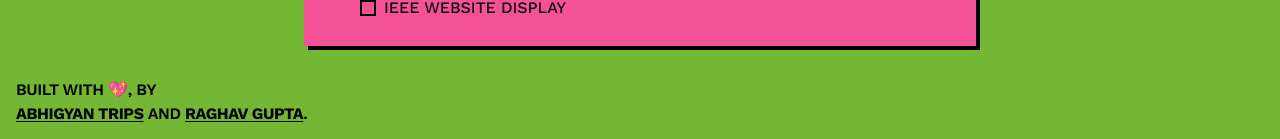
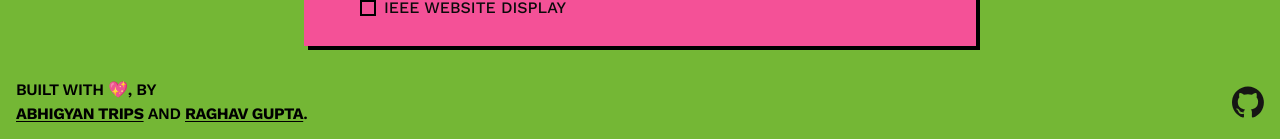
Before and after one commit to Alphaspiderman/mahe-openhouse-2025, a Next.js app: page / in a window 1280 px wide. Shown: the part 2441-2580 px from the top of the page. Built offline with nearby package versions, Linux system fonts and the light colour scheme.

Commit message:
feat(dx): update README

```diff
--- a/src/app/layout.tsx
+++ b/src/app/layout.tsx
@@ -63,7 +63,8 @@
           <InstallButton />
         </header>
         <main className="mx-4 my-8 lg:mx-10">{children}</main>
-        <footer className="m-4 items-start font-semibold tracking-tight uppercase">
+        <footer className="m-4 flex items-center justify-between">
+          <div className="font-semibold tracking-tight uppercase">
             Built with 💖, by
             <br />
             <a
@@ -80,6 +81,25 @@
               Raghav Gupta
             </a>
             .
+          </div>
+          <a
+            href="https://github.com/Alphaspiderman/mahe-openhouse-2025"
+            target="_blank"
+            rel="noopener noreferrer"
+          >
+            <svg
+              viewBox="0 -3.5 256 256"
+              xmlns="http://www.w3.org/2000/svg"
+              preserveAspectRatio="xMinYMin meet"
+              className="size-8 transition-opacity duration-200 hover:opacity-80"
+            >
+              <g fill="#161614">
+                <path d="M127.505 0C57.095 0 0 57.085 0 127.505c0 56.336 36.534 104.13 87.196 120.99 6.372 1.18 8.712-2.766 8.712-6.134 0-3.04-.119-13.085-.173-23.739-35.473 7.713-42.958-15.044-42.958-15.044-5.8-14.738-14.157-18.656-14.157-18.656-11.568-7.914.872-7.752.872-7.752 12.804.9 19.546 13.14 19.546 13.14 11.372 19.493 29.828 13.857 37.104 10.6 1.144-8.242 4.449-13.866 8.095-17.05-28.32-3.225-58.092-14.158-58.092-63.014 0-13.92 4.981-25.295 13.138-34.224-1.324-3.212-5.688-16.18 1.235-33.743 0 0 10.707-3.427 35.073 13.07 10.17-2.826 21.078-4.242 31.914-4.29 10.836.048 21.752 1.464 31.942 4.29 24.337-16.497 35.029-13.07 35.029-13.07 6.94 17.563 2.574 30.531 1.25 33.743 8.175 8.929 13.122 20.303 13.122 34.224 0 48.972-29.828 59.756-58.22 62.912 4.573 3.957 8.648 11.717 8.648 23.612 0 17.06-.148 30.791-.148 34.991 0 3.393 2.295 7.369 8.759 6.117 50.634-16.879 87.122-64.656 87.122-120.973C255.009 57.085 197.922 0 127.505 0" />
+
+                <path d="M47.755 181.634c-.28.633-1.278.823-2.185.389-.925-.416-1.445-1.28-1.145-1.916.275-.652 1.273-.834 2.196-.396.927.415 1.455 1.287 1.134 1.923M54.027 187.23c-.608.564-1.797.302-2.604-.589-.834-.889-.99-2.077-.373-2.65.627-.563 1.78-.3 2.616.59.834.899.996 2.08.36 2.65M58.33 194.39c-.782.543-2.06.034-2.849-1.1-.781-1.133-.781-2.493.017-3.038.792-.545 2.05-.055 2.85 1.07.78 1.153.78 2.513-.019 3.069M65.606 202.683c-.699.77-2.187.564-3.277-.488-1.114-1.028-1.425-2.487-.724-3.258.707-.772 2.204-.555 3.302.488 1.107 1.026 1.445 2.496.7 3.258M75.01 205.483c-.307.998-1.741 1.452-3.185 1.028-1.442-.437-2.386-1.607-2.095-2.616.3-1.005 1.74-1.478 3.195-1.024 1.44.435 2.386 1.596 2.086 2.612M85.714 206.67c.036 1.052-1.189 1.924-2.705 1.943-1.525.033-2.758-.818-2.774-1.852 0-1.062 1.197-1.926 2.721-1.951 1.516-.03 2.758.815 2.758 1.86M96.228 206.267c.182 1.026-.872 2.08-2.377 2.36-1.48.27-2.85-.363-3.039-1.38-.184-1.052.89-2.105 2.367-2.378 1.508-.262 2.857.355 3.049 1.398" />
+              </g>
+            </svg>
+          </a>
         </footer>
       </body>
     </html>
```
Also changed, not shown: 1 other file (tests, documents, lock files or other folders). Lines whose indentation alone changed are shown as unchanged.
